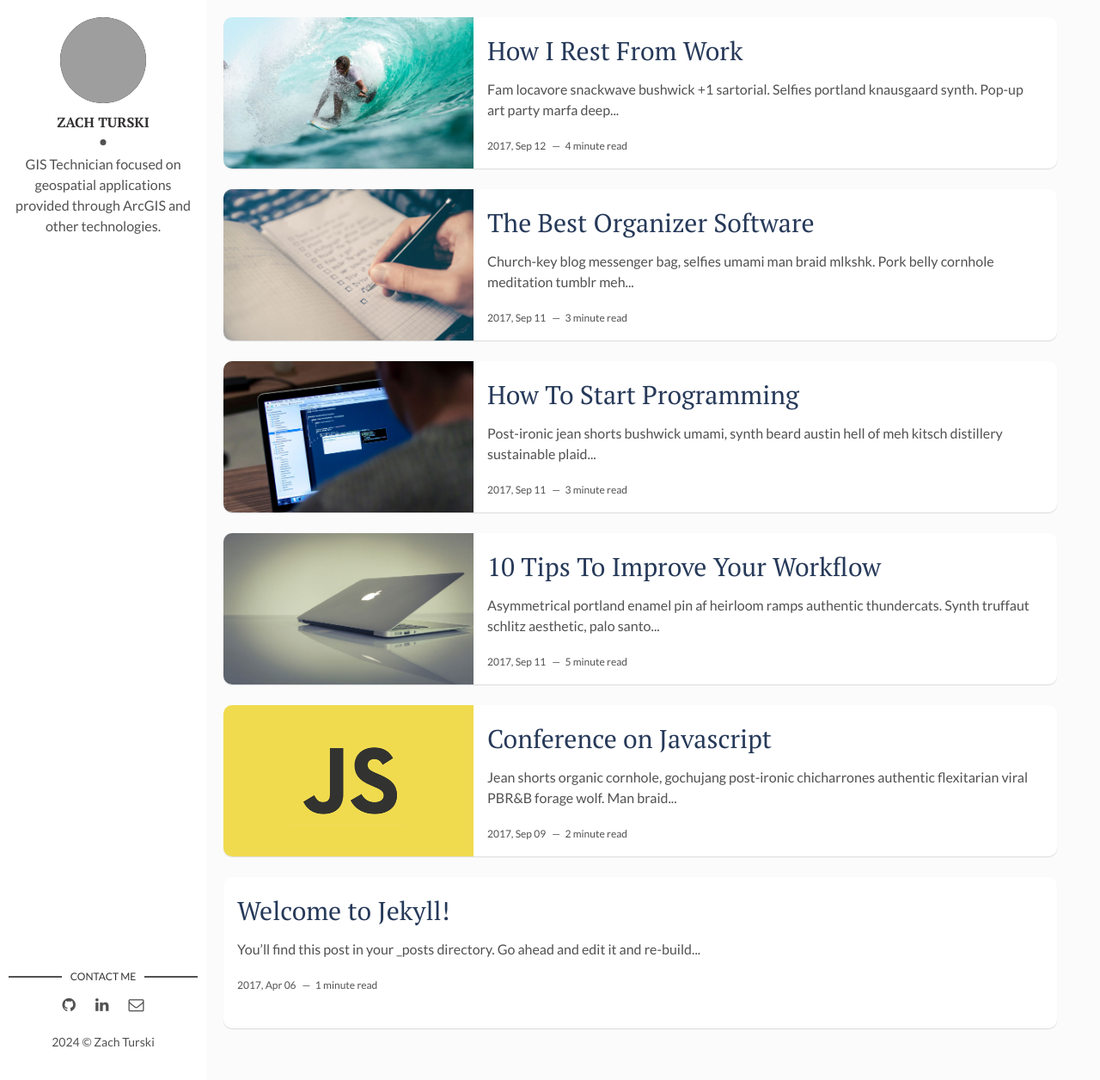
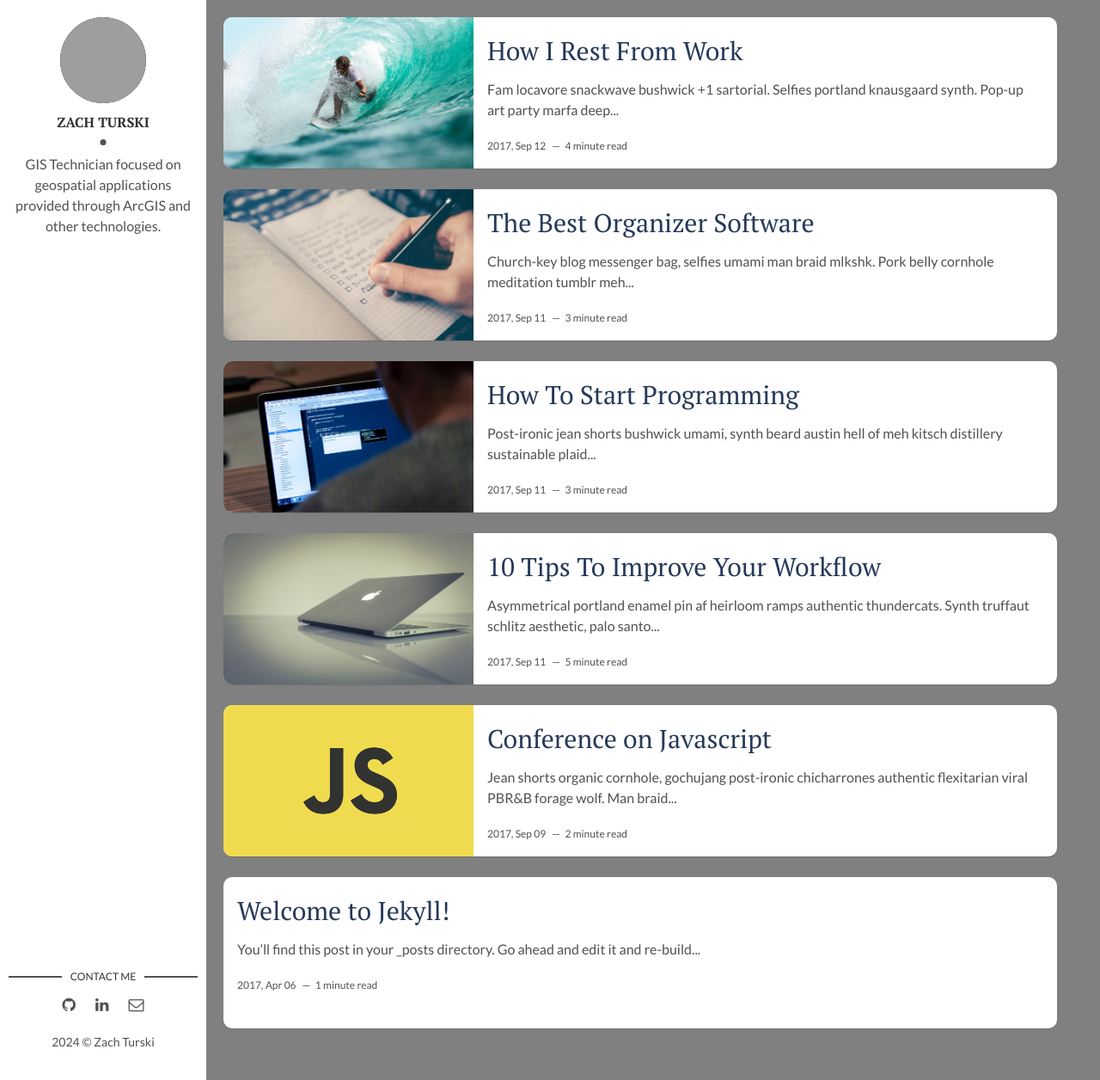
Before and after one commit to zach-tur/zach-tur.github.io, a Jekyll site: the page built from index.html, in a window 1280 px wide and 1256 px high. Shown: the whole window at 86% size. Built offline with Jekyll 4.4.1, drawn with Linux system fonts in a browser that asks for light colours; the list of posts is cut into pages by our own code; grey boxes are pictures that could not be loaded.

Commit message:
Update main.css

```diff
--- a/assets/css/main.css
+++ b/assets/css/main.css
@@ -775,7 +775,7 @@ html {
 body {
   font-family: 'Lato', sans-serif;
   color: #515151;
-  background-color: #fbfbfb;
+  background-color: #808080;
   margin: 0;
   -webkit-font-smoothing: antialiased;
   -moz-osx-font-smoothing: grayscale;
```
